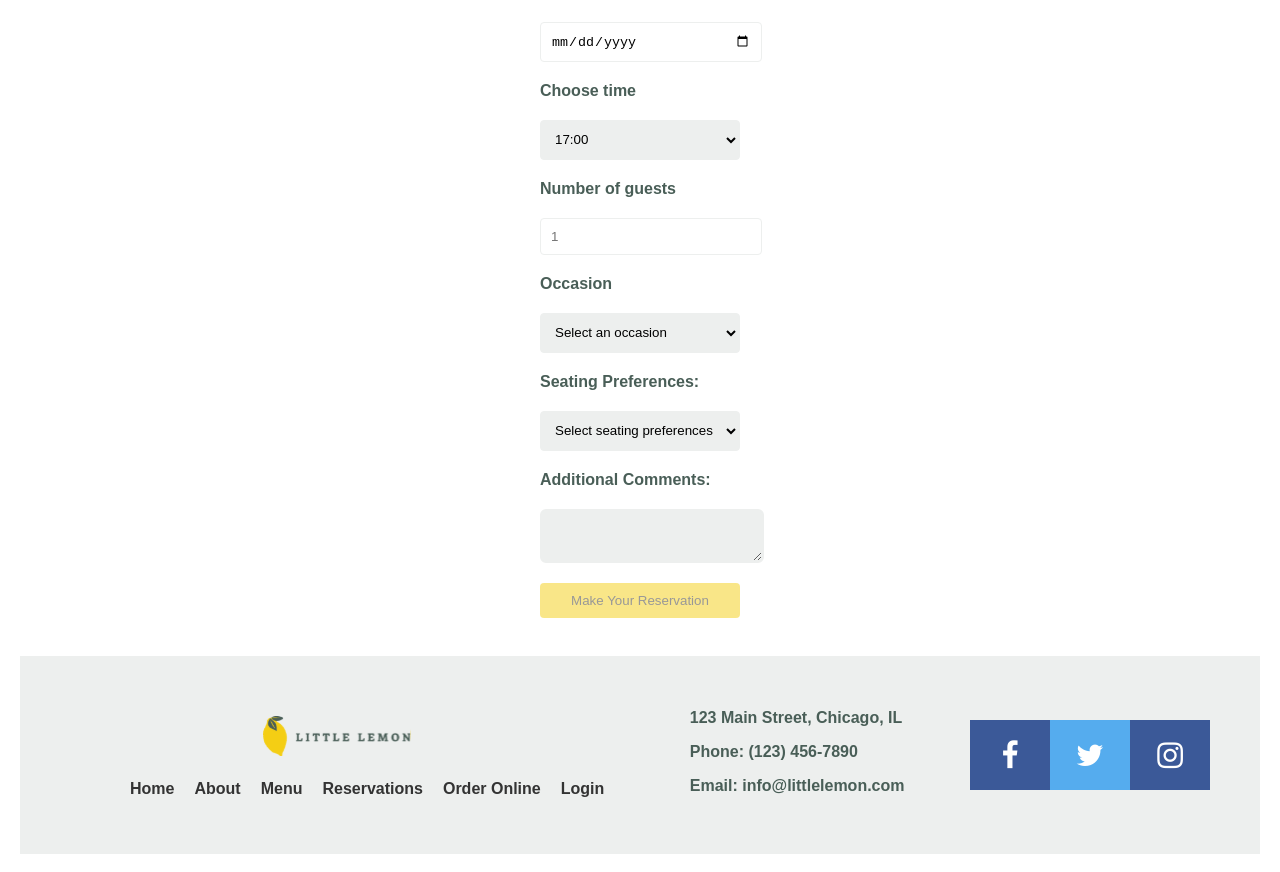
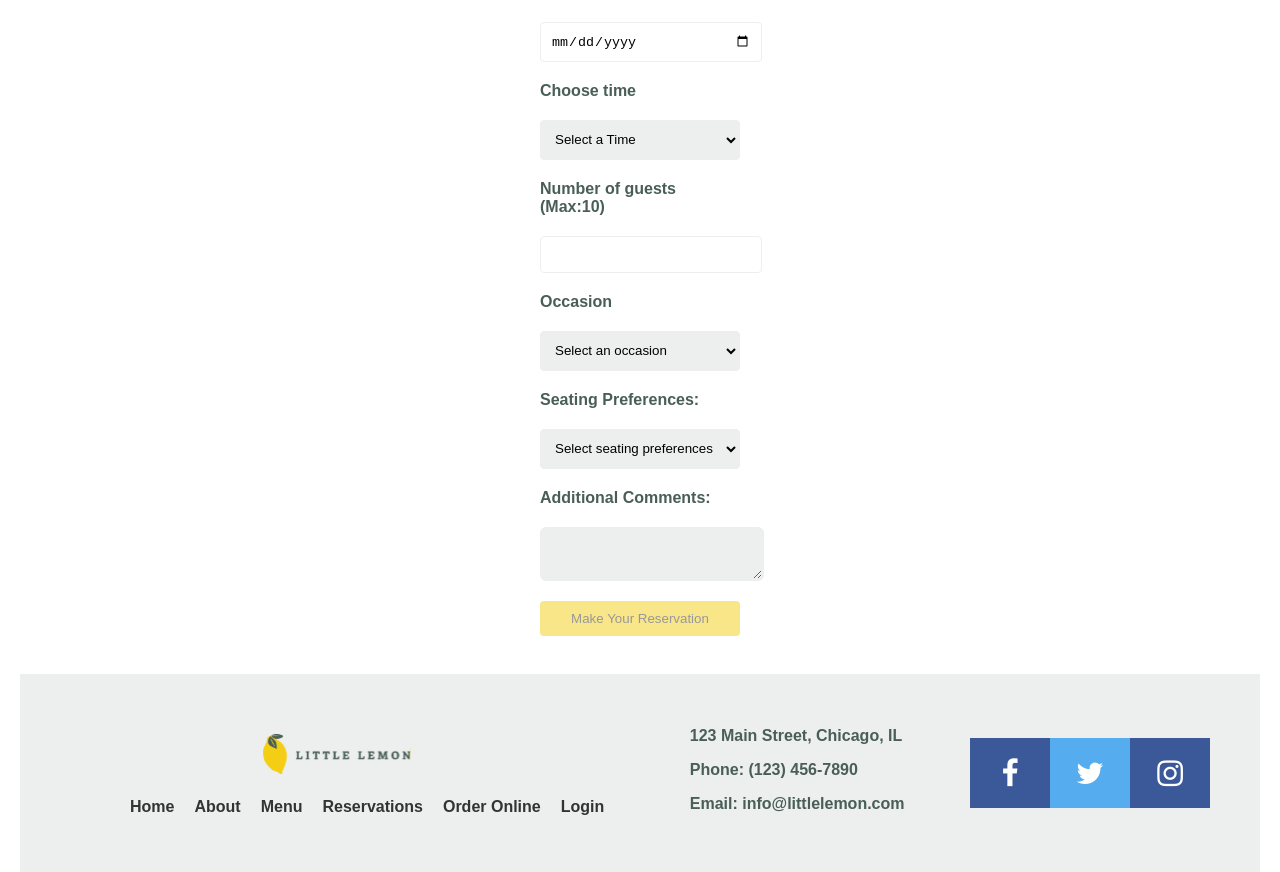
Before and after one commit to c0pypasten1nja/littleLemon, a React (Create React App) app: page /reservation in a window 1280 px wide. Shown: the part 1147-2019 px from the top of the page. Built offline with nearby package versions, Linux system fonts and the light colour scheme.

Commit message:
Connecting the bookings page to the API

```diff
--- a/public/index.html
+++ b/public/index.html
@@ -22,6 +22,7 @@
       Learn how to configure a non-root public URL by running `npm run build`.
     -->
     <title>React App</title>
+    <script src="https://raw.githubusercontent.com/Meta-Front-End-Developer-PC/capstone/master/api.js"></script>
   </head>
   <body>
     <noscript>You need to enable JavaScript to run this app.</noscript>
@@ -36,5 +37,6 @@
       To begin the development, run `npm start` or `yarn start`.
       To create a production bundle, use `npm run build` or `yarn build`.
     -->
+    <script src="https://raw.githubusercontent.com/Meta-Front-End-Developer-PC/capstone/master/api.js"></script>
   </body>
 </html>
--- a/src/components/BookingForm.js
+++ b/src/components/BookingForm.js
@@ -1,9 +1,7 @@
 import React, { useState } from 'react';
-import { useNavigate } from 'react-router-dom';
 
 const BookingForm = (props) => {
 
-  const navigate = useNavigate();
   const [reservationData, setReservationData] = useState({
     firstName: '',
     lastName: '',
@@ -36,7 +34,7 @@ const BookingForm = (props) => {
     // Handle form submission logic here
 
     // Redirect to the reservations submitted page
-    navigate('/reservation-submitted');
+    props.submitForm(e);
   };
 
   const {
@@ -108,23 +106,19 @@ const BookingForm = (props) => {
         onChange={(e) => setTimes(e.target.value)}
         required
       >
-        <option>17:00</option>
-        <option>18:00</option>
-        <option>19:00</option>
-        <option>20:00</option>
-        <option>21:00</option>
-        <option>22:00</option>
+        <option value="">Select a Time</option>
+        {props.availableTimes.availableTimes.map(availableTimes => {return <option key={availableTimes}>{availableTimes}</option>})}
       </select>
 
-      <label htmlFor="guests">Number of guests</label>
+      <label htmlFor="guests">Number of guests (Max:10)</label>
       <input
         type="number"
         min="1"
         max="10"
-        placeholder={1}
         id="guests"
+        name="guests"
         value={guests}
-        onChange={(e) => {setGuests(e.target.value)}}
+        onChange={(e) => setGuests(e.target.value)}
         required
       />
 
@@ -177,7 +171,7 @@ const BookingForm = (props) => {
         !seatingPreferences
       } > Make Your Reservation
       </button>
-      <br/>
+      <br />
     </form>
   );
 };
--- a/src/components/Main.js
+++ b/src/components/Main.js
@@ -4,20 +4,59 @@ import { Routes, Route } from "react-router-dom";
 import Home from "./pages/Home";
 import ResSubmitted from "./pages/ResSubmitted";
 import BookingPage from "./pages/BookingPage";
+import { useNavigate } from 'react-router-dom';
 
 export default function Main() {
 
-    const [availableTimes, setAvailableTimes] = useState(["17:00", "18:00", "19:00", "20:00", "21:00", "22:00"]);
-    const [state, dispatch] = useReducer(updateTimes, availableTimes);
+    const seededRandom = function (seed) {
+        var m = 2 ** 35 - 31;
+        var a = 185852;
+        var s = seed % m;
+        return function () {
+            return (s = s * a % m) / m;
+        };
+    }
 
-    function updateTimes() {
-        setAvailableTimes(["17:00", "18:00", "19:00", "20:00", "21:00", "22:00"])
+    const fetchAPI = function (date) {
+        let result = [];
+        let random = seededRandom(date.getDate());
+
+        for (let i = 17; i <= 23; i++) {
+            if (random() < 0.5) {
+                result.push(i + ':00');
+            }
+            if (random() < 0.5) {
+                result.push(i + ':30');
+            }
+        }
+        return result;
+    };
+
+    const submitAPI = function (formData) {
+        return true;
+    };
+
+    const initialState = { availableTimes: fetchAPI(new Date()) }
+
+    const [state, dispatch] = useReducer(updateTimes, initialState);
+
+    const navigate = useNavigate();
+
+    function updateTimes(state, date) {
+        return { availableTimes: fetchAPI(new Date(date)) }
     }
+
+    function submitForm(formData) {
+        if (submitAPI(formData)) {
+            navigate("/reservation-submitted")
+        }
+    }
+
     return (
         <Routes>
-            <Route path="/" element={<Home/>} />
-            <Route path="/reservation" element={<BookingPage availableTimes={state} dispatch={dispatch}/>} />
-            <Route path="/reservation-submitted" element={<ResSubmitted/>} />
+            <Route path="/" element={<Home />} />
+            <Route path="/reservation" element={<BookingPage availableTimes={state} dispatch={dispatch} submitForm={submitForm} />} />
+            <Route path="/reservation-submitted" element={<ResSubmitted />} />
         </Routes>
     );
 }
--- a/src/components/pages/BookingPage.js
+++ b/src/components/pages/BookingPage.js
@@ -10,7 +10,7 @@ const BookingPage = (props) => {
                 <img src={Bruchetta} alt="bruchetta" />
                 <h1>Table Reservations</h1>
             </header>
-            <BookingForm availableTimes={props.availableTimes} dispatch={props.dispatch}/>
+            <BookingForm availableTimes={props.availableTimes} dispatch={props.dispatch} submitForm={props.submitForm}/>
         </div>
     );
 };
```
Lines whose indentation alone changed are shown as unchanged.
